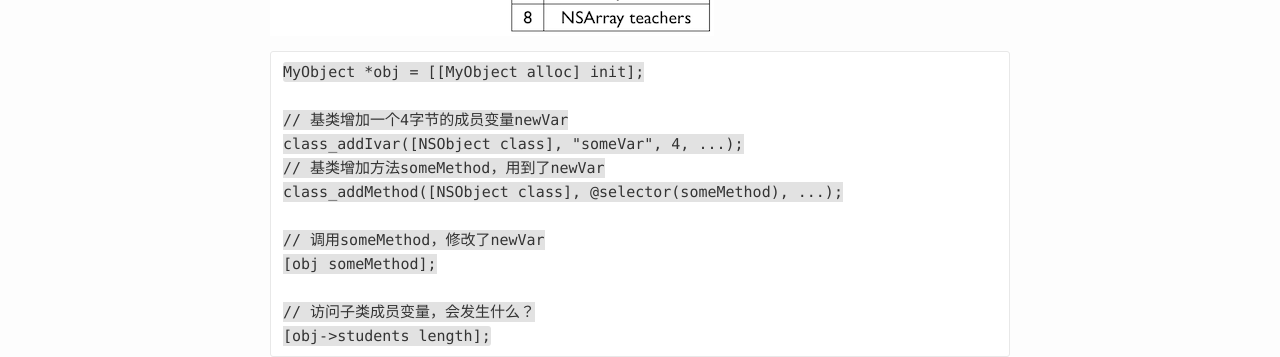
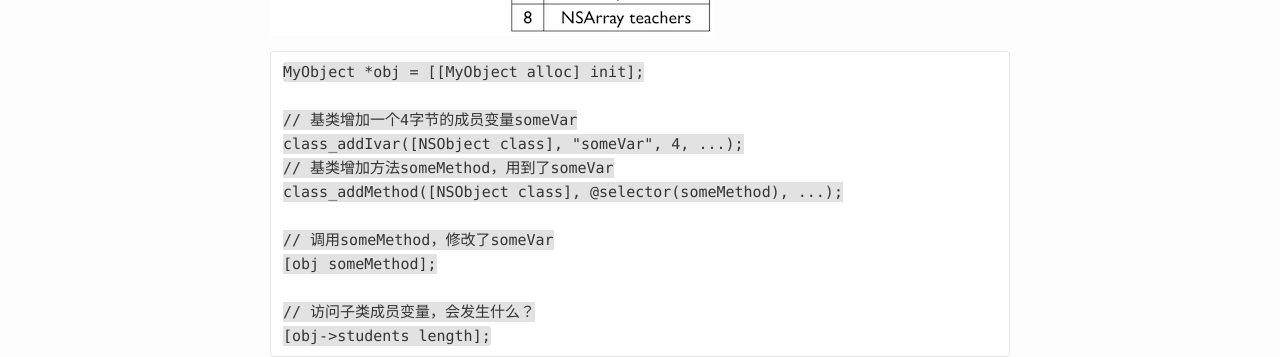
Before and after one commit to Quotation/quotation.github.io, a Jekyll site: the page built from _posts/2015-05-21-objc-runtime-ivar-access.md, in a window 1280 px wide and 900 px high, scrolled down 6059 px. Shown: the part 149-506 px from the top of the window. Built offline with Jekyll 4.4.1, drawn with Linux system fonts in a browser that asks for light colours; nearby versions of some CDN libraries.

Commit message:
fix typo

````diff
--- a/_posts/2015-05-21-objc-runtime-ivar-access.md
+++ b/_posts/2015-05-21-objc-runtime-ivar-access.md
@@ -212,12 +212,12 @@ class_ro_t class_ro_MyClass = {
 ```
 MyObject *obj = [[MyObject alloc] init];
 
-// 基类增加一个4字节的成员变量newVar
+// 基类增加一个4字节的成员变量someVar
 class_addIvar([NSObject class], "someVar", 4, ...);
-// 基类增加方法someMethod，用到了newVar
+// 基类增加方法someMethod，用到了someVar
 class_addMethod([NSObject class], @selector(someMethod), ...);
 
-// 调用someMethod，修改了newVar
+// 调用someMethod，修改了someVar
 [obj someMethod];
 
 // 访问子类成员变量，会发生什么？
````
